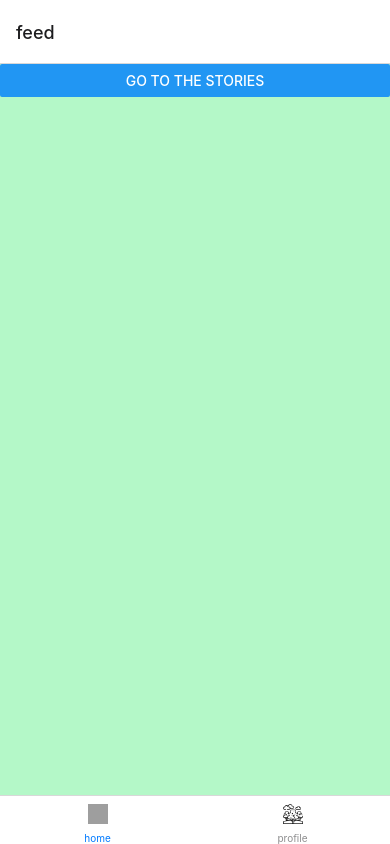
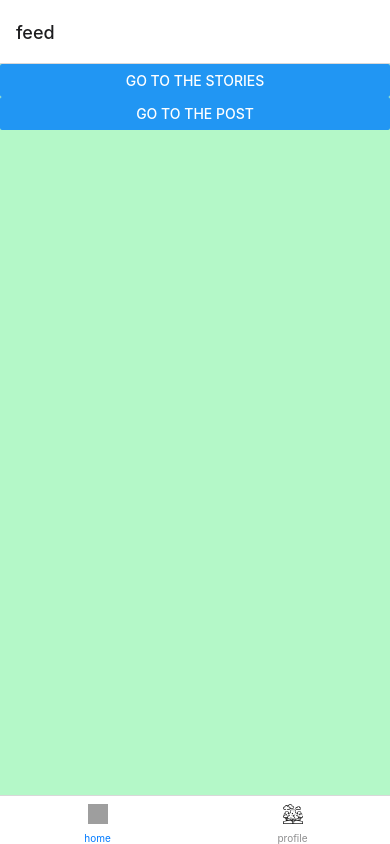
Before and after one commit to JocksanBrito/Bootcamp_RN, a React Native app: screen /feed in a window 390 px wide. Built offline with nearby package versions, Linux system fonts and the light colour scheme; grey boxes are pictures that could not be loaded.

Commit message:
Navigate nested navigator

```diff
--- a/src/screen/Feed/index.tsx
+++ b/src/screen/Feed/index.tsx
@@ -8,9 +8,16 @@ const Feed: React.FC = ({navigation}) => {
         navigation.navigate('stories');
     };
 
+    const handlePressToPost = () => {
+        navigation.navigate('profile', {
+            screen: 'post',
+        });
+    };
+
     return (
         <Container>
             <Button title="Go to the Stories" onPress={handlePress}></Button>
+            <Button title="Go to the Post" onPress={handlePressToPost}></Button>
         </Container>
     );
 };
```
